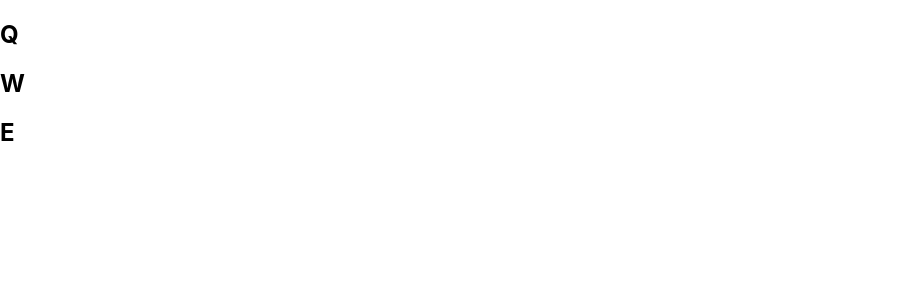
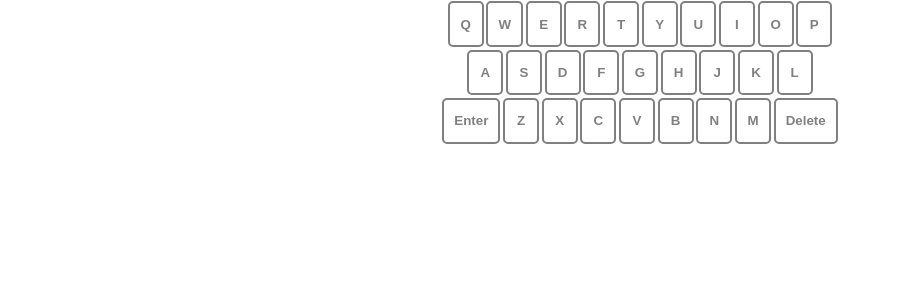
Before and after one commit to ericdachen/phrasle, a React (Create React App) app in the folder my-app/: page / in a window 1280 px wide. Shown: the top 300 px of the page, without its empty margins (0-901 px from the left). Built offline with nearby package versions, Linux system fonts and the light colour scheme.

Commit message:
Keyboard frontend done

```diff
--- a/my-app/src/App.js
+++ b/my-app/src/App.js
@@ -1,4 +1,4 @@
-import logo from './logo.svg';
+
 import './App.css';
 import './components/keyboard/keyboard'
 import KeyBoard from './components/keyboard/keyboard';
--- a/my-app/src/components/keyboard/keyboard.jsx
+++ b/my-app/src/components/keyboard/keyboard.jsx
@@ -1,15 +1,51 @@
 import React from 'react';
-import ReactDOM from 'react-dom';
+import styled, {css} from 'styled-components'
 import Key from '../letterbox/key.jsx';
 import './keyboard.css';
+
+const Row = styled.div`
+  text-align: center;
+`
+
 
 class KeyBoard extends React.Component {
     render() {
         return (
             <div className='keyboard'>
-                <Key letter='Q'/>
-                <Key letter ='W'/>
-                <Key letter = 'E'/>
+                <Row>
+                    <Key letter="Q"/>
+                    <Key letter="W"/>
+                    <Key letter="E"/>
+                    <Key letter="R"/>
+                    <Key letter="T"/>
+                    <Key letter="Y"/>
+                    <Key letter="U"/>
+                    <Key letter="I"/>
+                    <Key letter="O"/>
+                    <Key letter="P"/>
+                </Row>
+                <Row>
+                    <Key letter="A"/>
+                    <Key letter="S"/>
+                    <Key letter="D"/>
+                    <Key letter="F"/>
+                    <Key letter="G"/>
+                    <Key letter="H"/>
+                    <Key letter="J"/>
+                    <Key letter="K"/>
+                    <Key letter="L"/>
+                </Row>
+                <Row>
+                    <Key letter="Enter"/>
+                    <Key letter="Z"/>
+                    <Key letter="X"/>
+                    <Key letter="C"/>
+                    <Key letter="V"/>
+                    <Key letter="B"/>
+                    <Key letter="N"/>
+                    <Key letter="M"/>
+                    <Key letter="Delete"/>
+                </Row>
             </div>
 
         )
--- a/my-app/src/components/letterbox/key.jsx
+++ b/my-app/src/components/letterbox/key.jsx
@@ -1,14 +1,31 @@
 import React from 'react';
 import ReactDOM from 'react-dom';
 import './key.css';
+import styled, {css} from 'styled-components'
+
+const Button = styled.button`
+  background: transparent;
+  border-radius: 5px;
+  border: 2px solid gray;
+  color: gray;
+  margin: 0.1em 0.1em;
+  padding: 1em 0.75em;
+  min-width: 2.7em;
+  font-weight: bold;
+
+  ${props =>
+    props.primary &&
+    css`
+      background: palevioletred;
+      color: white;
+    `};
+`
 
 class Key extends React.Component {
     render () {
         return (
-            <div className="keyBox">
-                <h2>{this.props.letter}</h2>
-            </div>
-        )
+            <Button>{this.props.letter}</Button>
+        );
     }
 }
 
```
